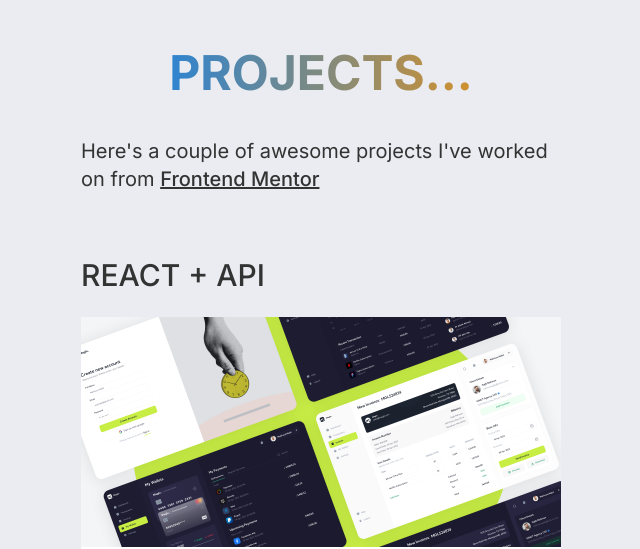
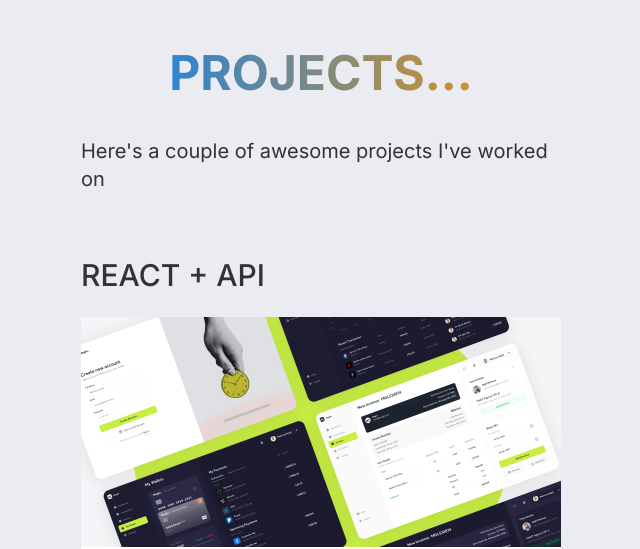
Before and after one commit to Seyi-Amusan/portfolio, a website: page index.html in a window 1280 px wide. Shown: the part 780-1329 px from the top of the page, without its empty margins (319-959 px from the left). Drawn offline with nearby package versions, Linux system fonts and the light colour scheme.

Commit message:
Update Readme and Projects session

```diff
--- a/index.html
+++ b/index.html
@@ -55,7 +55,7 @@
             <section class="mb-[9rem]">
                 <div class="animate-on-scroll ">
                     <h2 class=" font-bold mb-10 gradient lg:text-center">PROJECTS...</h2>
-                    <p>Here's a couple of awesome projects I've worked on from <a href="https://www.frontendmentor.io/profile/Seyi-Amusan" target="_blank" class="font-medium underline">Frontend Mentor</a></p>
+                    <p>Here's a couple of awesome projects I've worked on</p>
                 </div>
 
                 <div class="mt-16">
```
Also changed, not shown: README.md.
